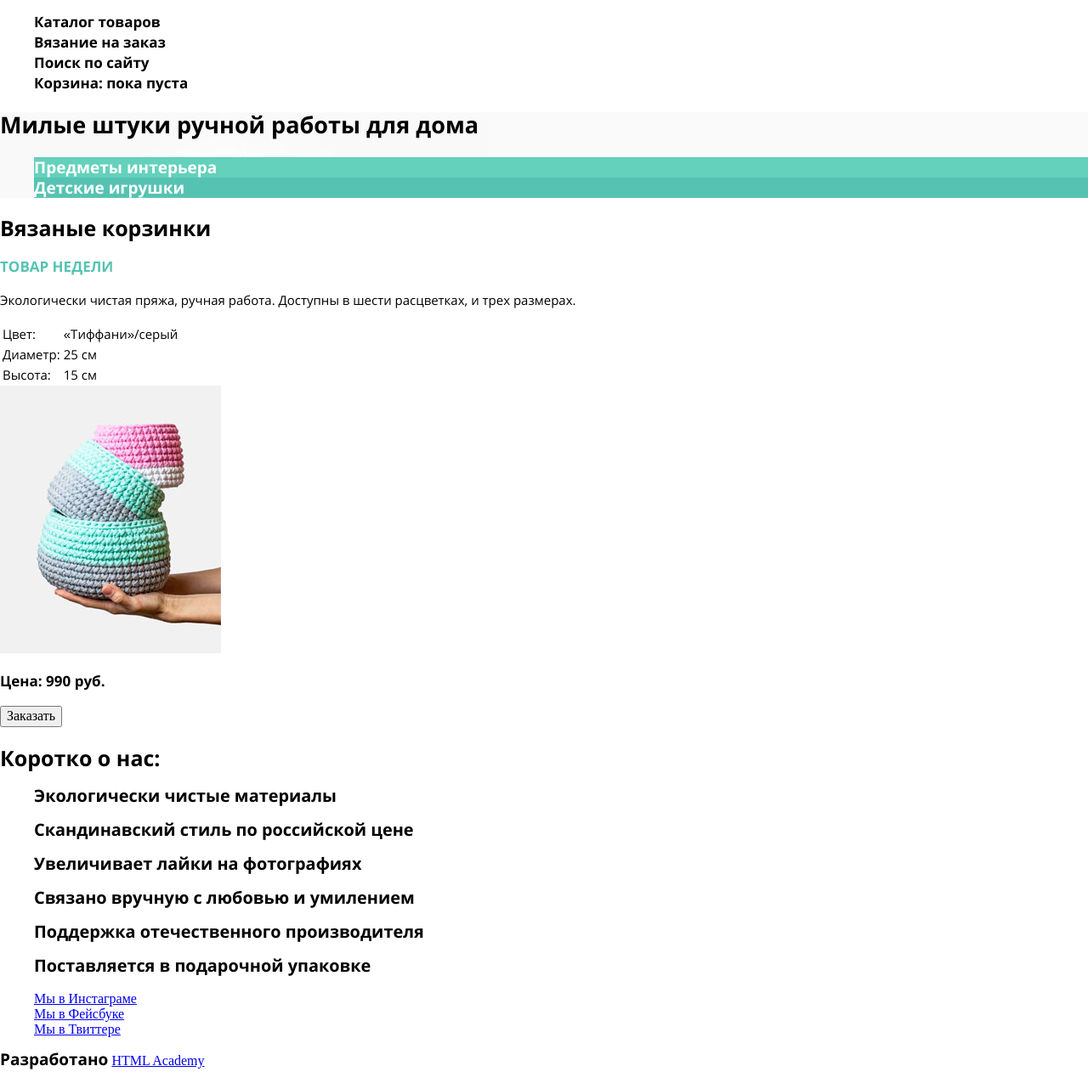
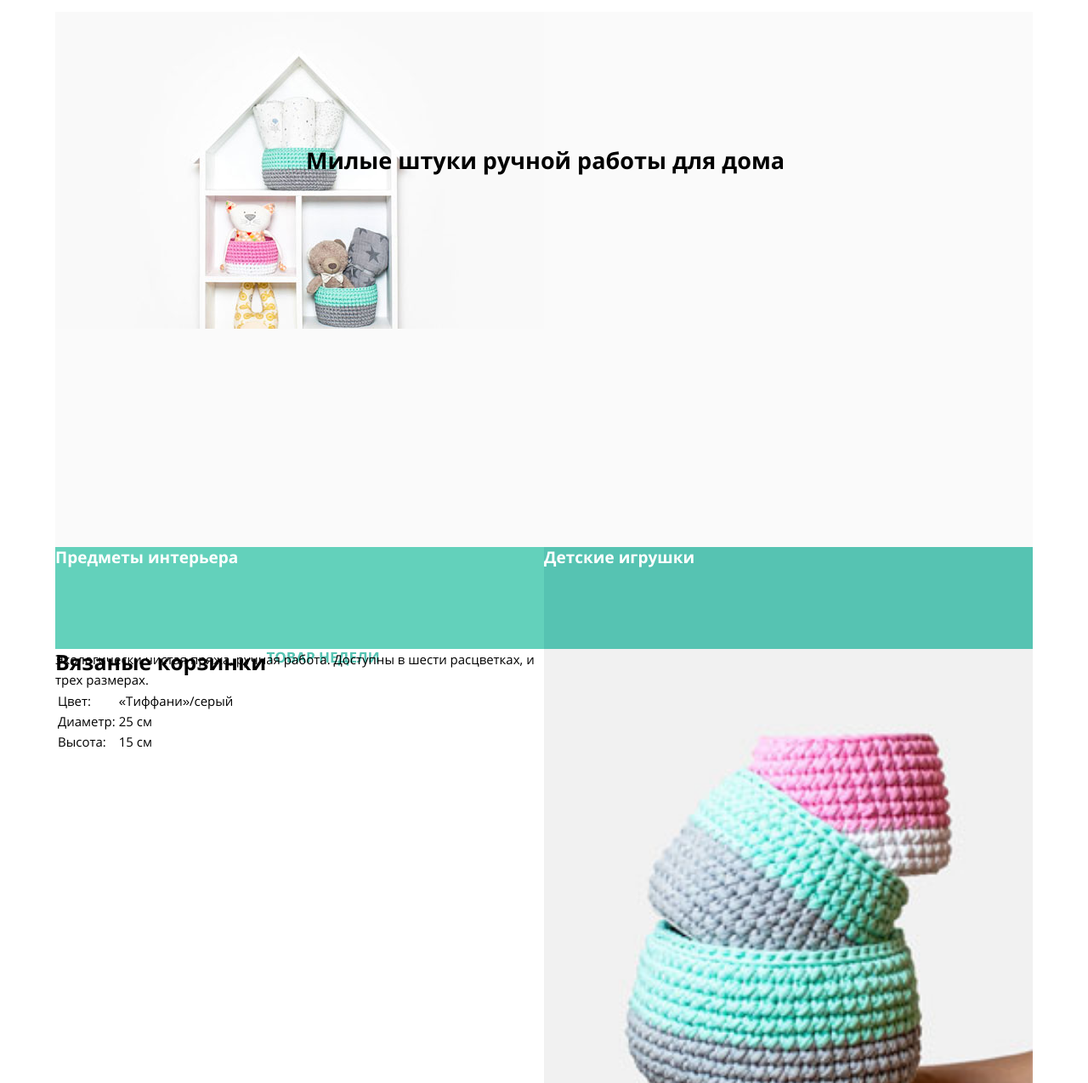
Before and after one commit to AlekseevaIrina/979647-mishka-17, a plain HTML site: page source/index.html in a window 1280 px wide. Shown: the part 66-1341 px from the top of the page at 85% size. Drawn offline with nearby package versions, Linux system fonts and the light colour scheme; files that its build step writes are made by us from their sources.

Commit message:
Add flex

```diff
--- a/source/index.html
+++ b/source/index.html
@@ -8,11 +8,14 @@
 <body>
 
 <header class="header">
-  <a class="header__logo">
-    <img class="header__logo-image" src="img/logo-mobile.svg" width="86" height="35" alt="Мишка">
+  <div class="header__wrapper">
+    <div class="header-logo">
+      <a class="header-logo__link">
+        <img class="header-logo-image" src="img/logo-mobile.svg" width="86" height="35" alt="Мишка">
       </a>
+      <button class="header-logo__toggle" type="button">Открыть меню</button>
+    </div>
     <nav class="navigation">
-    <button class="navigation__button" type="button">Открыть меню</button>
       <ul class="navigation__list site-list">
         <li class="site-list__item">
           <a class="site-list__link" href="#">Каталог товаров</a>
@@ -28,6 +31,7 @@
         </li>
       </ul>
     </nav>
+  </div>
 </header>
 
 <main class="main">
@@ -43,8 +47,12 @@
     </ul>
   </section>
   <section class="product">
+    <div class="product__title__wrapper">
       <h2 class="product__title">Вязаные корзинки</h2>
       <p class="product__badge">Товар недели</p>
+    </div>
+    <div class="product__wrapper">
+      <div class="product__params">
         <p class="product__description">Экологически чистая пряжа, ручная работа. Доступны в шести расцветках, и трех
           размерах.</p>
         <table class="product__specifications">
@@ -61,9 +69,13 @@
             <td class="product__value">15 см</td>
           </tr>
         </table>
+      </div>
       <img class="product__photo" src="img/triple-set-mobile@1x.jpg" width="260" height="315" alt="Вязаные корзинки">
+      <div class="product__cost__wrapper">
         <p class="product__cost">Цена: 990 руб.</p>
         <button class="product__button" type="button">Заказать</button>
+      </div>
+    </div>
   </section>
   <section class="about">
     <h2 class="about__title">Коротко о нас:</h2>
@@ -91,7 +103,10 @@
 </main>
 
 <footer class="footer">
-  <ul class="social__list">
+  <a class="footer__logo">
+    <img class="footer__logo--image" src="img/logo-footer.svg" width="102" height="35" alt="Мишка">
+  </a>
+  <ul class="footer__social social">
     <li class="social__item">
       <a class="social__link social__link--instagram" href="https://www.instagram.com/htmlacademy">Мы в Инстаграме</a>
     </li>
--- a/source/sass/base/fonts.scss
+++ b/source/sass/base/fonts.scss
@@ -1,13 +1,13 @@
 @font-face {
   font-family: "Open Sans";
   font-weight: 400;
-  src: url("../fonts/opensans.woff2") format("woff2"),
-    url("../fonts/opensans.woff") format("woff");
+  src: url("../../fonts/opensans.woff2") format("woff2"),
+    url("../../fonts/opensans.woff") format("woff");
 }
 
 @font-face {
   font-family: "Open Sans";
   font-weight: 700;
-  src: url("../fonts/opensansbold.woff2") format("woff2"),
-    url("../fonts/opensansbold.woff") format("woff");
+  src: url("../../fonts/opensansbold.woff2") format("woff2"),
+    url("../../fonts/opensansbold.woff") format("woff");
 }
--- /dev/null
+++ b/source/sass/base/mixins.scss
@@ -0,0 +1,6 @@
+@mixin font-size($font-size: 17px, $line-height: 24px, $font-weight: 700) {
+  font-family: $font-base;
+  font-size: $font-size;
+  line-height: $line-height;
+  font-weight: $font-weight;
+}
--- a/source/sass/base/vars.scss
+++ b/source/sass/base/vars.scss
@@ -1,6 +1,9 @@
-@mixin font-size($font-size: 17px, $line-height: 24px, $font-weight: 700) {
-  font-family: "Open Sans", "Arial", sans-serif;
-  font-size: $font-size;
-  line-height: $line-height;
-  font-weight: $font-weight;
-}
+$font-base: "Open Sans", "Arial", sans-serif;
+$bg-lightgrey: #f1f1f1;
+$bg-grey: #fafafa;
+$white: #ffffff;
+$black: #000000;
+$bg-lightblue: #63d1bb;
+$bg-darkblue: #56c3b2;
+$tablet-width: 768px;
+$desktop-width: 1200px;
--- a/source/sass/blocks/about.scss
+++ b/source/sass/blocks/about.scss
@@ -1,11 +1,41 @@
+.about {
+  width: 320px;
+  margin: 0 auto;
+}
+
 .about__title {
   @include font-size(25px, 30px, 700);
+  margin: 0;
+  padding: 0;
 }
 
 .about__list {
   list-style: none;
+  margin: 0;
+  padding: 0;
 }
 
 .about__item {
   @include font-size(17px, 20px, 700);
 }
+
+@media (min-width: $tablet-width) {
+  .about {
+    width: 768px;
+  }
+
+  .about__list {
+    display: flex;
+    flex-wrap: wrap;
+  }
+
+  .about__item {
+    flex-basis: 50%;
+  }
+}
+
+@media (min-width: $desktop-width) {
+  .about {
+    width: 1150px;
+  }
+}
--- a/source/sass/blocks/body.scss
+++ /dev/null
@@ -1,4 +0,0 @@
-body {
-  background: white;
-  color: black;
-}
--- a/source/sass/blocks/catalog.scss
+++ b/source/sass/blocks/catalog.scss
@@ -1,18 +1,24 @@
 .catalog__title {
   @include font-size(27px, 30px, 700);
-  background-color: #f1f1f1;
+  background-color: $bg-lightgrey;
+
+  margin: 0;
+  padding: 0;
 }
 
-.product-list {
-  &__title {
-    @include font-size(17px, 24px, 700);
-  }
+.catalog {
+  width: 320px;
+  margin: 0 auto;
+}
 
-  &__description {
-    @include font-size(13px, 30px, 400);
-  }
-
-  &__cost {
-    @include font-size(15px, 24px, 700);
+@media (min-width: $tablet-width) {
+  .catalog {
+    width: 768px;
   }
 }
+
+@media (min-width: $desktop-width) {
+  .catalog {
+    width: 1150px;
+  }
+}
--- a/source/sass/blocks/categories.scss
+++ b/source/sass/blocks/categories.scss
@@ -1,30 +1,88 @@
 .categories {
-  background-color: #fafafa;
-  background-image: url("../img/hero-mobile@1x.jpg");
+  background-color: $bg-grey;
+  background-image: url("../../img/hero-mobile@1x.jpg");
   background-repeat: no-repeat;
+
+  width: 320px;
+  margin: 0 auto;
+
+  /* Временно для сетки */
+  min-height: 490px;
 }
 
 .categories__title {
   @include font-size(27px, 30px, 700);
+
+  margin: 0;
+  padding: 75px 30px 117px;
+  text-align: center;
+
+  /* Временно для сетки */
+  min-height: 91px;
 }
 
 .categories__list {
+  margin: 0;
+  padding: 0;
   list-style: none;
+  width: 100%;
+
+  display: flex;
+  flex-direction: column;
+
+  /* Временно для сетки */
+  min-height: 206px;
 }
 
 .categories__item {
   @include font-size(19px, 24px, 700);
+  flex-basis: 50%;
 
   &:nth-child(2n+1) {
-    background-color: #63d1bb;
+    background-color: $bg-lightblue;
   }
 
   &:nth-child(2n) {
-    background-color: #56c3b2;
+    background-color: $bg-darkblue;
   }
 }
 
 .categories__link {
-  color: white;
+  color: $white;
   text-decoration: none;
 }
+
+@media (min-width: $tablet-width) {
+  .categories {
+    width: 768px;
+    /* Временно для сетки */
+    min-height: 745px;
+  }
+
+  .categories__title {
+    /* Временно для сетки */
+    min-height: 103px;
+    padding: 160px 132px 367px 135px;
+  }
+
+  .categories__list {
+    flex-direction: row;
+
+    /* Временно для сетки */
+    min-height: 120px;
+  }
+}
+
+@media (min-width: $desktop-width) {
+  .categories {
+    width: 1150px;
+    /* Временно для сетки */
+    min-height: 745px;
+  }
+
+  .categories__title {
+    /* Временно для сетки */
+    min-height: 103px;
+    padding: 160px 132px 367px 135px;
+  }
+}
--- /dev/null
+++ b/source/sass/blocks/copyright.scss
@@ -0,0 +1,7 @@
+.copyright {
+  display: flex;
+}
+
+.copyright__text {
+  @include font-size(19px, 18px, 700);
+}
--- a/source/sass/blocks/footer.scss
+++ b/source/sass/blocks/footer.scss
@@ -1,7 +1,18 @@
-.social__list {
-  list-style: none;
+.footer {
+  width: 320px;
+  margin: 0 auto;
 }
 
-.copyright__text {
-  @include font-size(19px, 18px, 700);
+@media (min-width: $tablet-width) {
+  .footer {
+    width: 768px;
+    display: flex;
+    justify-content: space-between;
+  }
 }
+
+@media (min-width: $desktop-width) {
+  .footer {
+    width: 1150px;
+  }
+}
--- /dev/null
+++ b/source/sass/blocks/header.scss
@@ -0,0 +1,31 @@
+.header__wrapper {
+  display: flex;
+  flex-direction: column;
+}
+
+@media (min-width: $tablet-width) {
+  .header {
+    width: auto;
+    margin: 0;
+  }
+
+  .header__wrapper {
+    height: 80px;
+    flex-direction: row;
+    justify-content: space-between;
+    width: 670px;
+    margin: 0 auto;
+  }
+}
+
+@media (min-width: $desktop-width) {
+  .header__wrapper {
+    width: 1150px;
+  }
+}
+
+.header-logo {
+  width: 320px;
+  margin: 0 auto;
+  height: 80px;
+}
--- a/source/sass/blocks/navigation.scss
+++ b/source/sass/blocks/navigation.scss
@@ -1,3 +1,25 @@
+.navigation {
+  width: 320px;
+  margin: 0 auto;
+}
+
 .navigation__list {
+  margin: 0;
+  padding: 0;
   list-style: none;
+  /* Временно для сетки */
+  min-height: 316px;
 }
+
+@media (min-width: $tablet-width) {
+  .navigation {
+    width: auto;
+    margin: 0;
+  }
+
+  .navigation__list {
+    display: flex;
+    /* Временно для сетки */
+    min-height: 90px;
+  }
+}
--- /dev/null
+++ b/source/sass/blocks/product-list.scss
@@ -0,0 +1,28 @@
+.product-list {
+  list-style: none;
+  margin: 0;
+  padding: 0;
+}
+
+@media (min-width: $tablet-width) {
+  .product-list__item {
+    display: flex;
+  }
+
+  .product-list__wrapper {
+    display: flex;
+    flex-direction: column;
+    justify-content: space-between;
+  }
+}
+
+@media (min-width: $desktop-width) {
+  .product-list {
+    display: flex;
+    justify-content: space-between;
+  }
+
+  .product-list__item {
+    flex-direction: column;
+  }
+}
--- a/source/sass/blocks/product.scss
+++ b/source/sass/blocks/product.scss
@@ -1,16 +1,27 @@
+.product {
+  width: 320px;
+  margin: 0 auto;
+}
+
 .product__title {
   @include font-size(25px, 30px, 700);
+  margin: 0;
+  padding: 0;
 }
 
 .product__badge {
-  color: #56c3b2;
+  color: $bg-darkblue;
   text-transform: uppercase;
+  margin: 0;
+  padding: 0;
 
   @include font-size(17px, 20px, 700);
 }
 
 .product__description {
   @include font-size(15px, 24px, 400);
+  margin: 0;
+  padding: 0;
 }
 
 .product__specifications {
@@ -20,3 +31,57 @@
 .product__cost {
   @include font-size(17px, 24px, 700);
 }
+
+.product-list__title {
+  @include font-size(17px, 24px, 700);
+}
+
+.product-list__description {
+  @include font-size(13px, 30px, 400);
+}
+
+.product-list__cost {
+  @include font-size(15px, 24px, 700);
+}
+
+@media (min-width: $tablet-width) {
+  .product {
+    width: 768px;
+  }
+
+  .product__title__wrapper {
+    display: flex;
+    justify-content: space-between;
+  }
+
+  .product__wrapper {
+    display: flex;
+    flex-wrap: wrap;
+    position: relative;
+  }
+
+  .product__params {
+    flex-basis: 50%;
+  }
+
+  .product__photo {
+    flex-basis: 50%;
+  }
+
+  .product__cost__wrapper {
+    flex-basis: 50%;
+    position: absolute;
+    bottom: 0;
+  }
+}
+
+@media (min-width: $desktop-width) {
+  .product {
+    width: 1150px;
+    position: relative;
+  }
+
+  .product__title__wrapper {
+    position: absolute;
+  }
+}
--- /dev/null
+++ b/source/sass/blocks/scaffolding.scss
@@ -0,0 +1,9 @@
+body {
+  background: $white;
+  color: $black;
+}
+
+img {
+  max-width: 100%;
+  height: auto;
+}
--- a/source/sass/blocks/site-list.scss
+++ b/source/sass/blocks/site-list.scss
@@ -3,6 +3,6 @@
 }
 
 .site-list__link {
-  color: black;
+  color: $black;
   text-decoration: none;
 }
--- /dev/null
+++ b/source/sass/blocks/social.scss
@@ -0,0 +1,7 @@
+.social {
+  margin: 0;
+  padding: 0;
+  list-style: none;
+
+  display: flex;
+}
--- a/source/sass/style.scss
+++ b/source/sass/style.scss
@@ -1,11 +1,16 @@
 @import "base/normalize.scss";
-@import "blocks/body.scss";
 @import "base/fonts.scss";
 @import "base/vars.scss";
+@import "base/mixins.scss";
+@import "blocks/scaffolding";
+@import "blocks/header.scss";
 @import "blocks/navigation.scss";
 @import "blocks/site-list.scss";
 @import "blocks/categories.scss";
 @import "blocks/catalog.scss";
 @import "blocks/product.scss";
+@import "blocks/product-list.scss";
 @import "blocks/about.scss";
 @import "blocks/footer.scss";
+@import "blocks/social.scss";
+@import "blocks/copyright.scss";
```
Also changed, not shown: source/catalog.html (+23 -4 lines), source/form.html (+11 -4 lines). Lines whose indentation alone changed are shown as unchanged.
